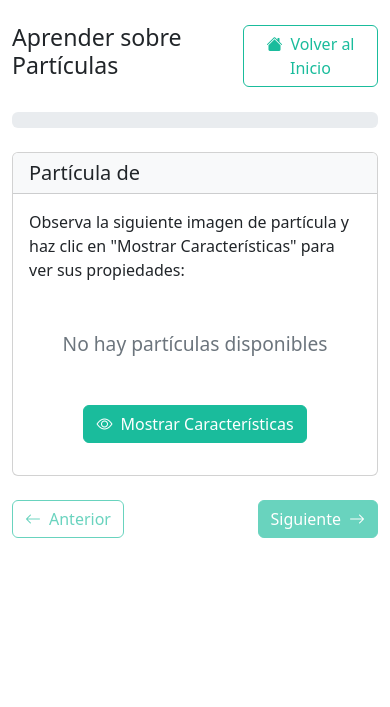
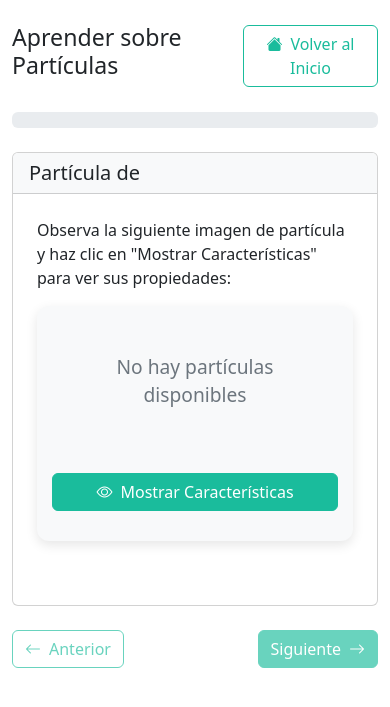
Before and after one commit to FernandoFGF/aprendizaje-particulas, a Python web app: template templates/learn.html in a window 390 px wide. Shown: the top 707 px of the page. Run offline with Jinja, Linux system fonts and the light colour scheme; the template is opened without the code that fills it, so the values that code supplies are empty.

Commit message:
Improved learn page UX with side-by-side image and characteristics layout.

```diff
--- a/templates/learn.html
+++ b/templates/learn.html
@@ -33,13 +33,12 @@
     }
     .image-original-container {
         text-align: center;
-        margin-left: auto;
-        margin-right: auto;
         display: block;
+        height: 100%;
     }
     .image-original-container img {
         margin: 0 auto;
-        max-width: 80%;
+        max-width: 100%;
         height: auto;
         display: block;
     }
@@ -110,24 +123,111 @@
         color: #6c757d;
     }
     .show-characteristics-btn {
-        margin-top: 15px;
         transition: all 0.3s ease;
+        width: 100%;
+        margin-bottom: 15px;
     }
     .characteristics-hidden {
         display: none;
     }
     .characteristics-visible {
         animation: fadeIn 0.5s ease-in;
+        display: block;
     }
     @keyframes fadeIn {
-        from { opacity: 0; transform: translateY(-10px); }
-        to { opacity: 1; transform: translateY(0); }
+        from { opacity: 0; transform: translateX(20px); }
+        to { opacity: 1; transform: translateX(0); }
     }
     #learn-neutrino-energy,
     #learn-deposited-energy {
         color: #2c3e50;
         font-family: monospace;
-        font-size: 1em;
+        font-size: 0.95em;
+    }
+    .content-row {
+        display: flex;
+        align-items: stretch;
+        min-height: 450px;
+        gap: 20px;
+        width: 100%;
+        box-sizing: border-box;
+    }
+    .image-column {
+        flex: 0 0 50%;
+        max-width: 50%;
+        display: flex;
+        flex-direction: column;
+        box-sizing: border-box;
+    }
+    .characteristics-column {
+        flex: 0 0 50%;
+        max-width: 50%;
+        display: flex;
+        flex-direction: column;
+        box-sizing: border-box;
+    }
+    .characteristics-panel {
+        background-color: #f8f9fa;
+        border-radius: 10px;
+        padding: 20px;
+        border: 1px solid #dee2e6;
+        height: 100%;
+        transition: all 0.3s ease;
+        overflow-y: auto;
+        box-sizing: border-box;
+        max-width: 100%;
+    }
+    .characteristics-panel h5 {
+        margin-bottom: 1rem !important;
+        font-weight: 600;
+        color: #2c3e50;
+    }
+    .image-wrapper {
+        flex: 1;
+        display: flex;
+        flex-direction: column;
+        background: #f8f9fa;
+        border-radius: 12px;
+        padding: 15px;
+        box-shadow: 0 4px 12px rgba(0,0,0,0.1);
+    }
+    .characteristics-wrapper {
+        flex: 1;
+        display: flex;
+        flex-direction: column;
+    }
+    .image-controls {
+        margin-top: 15px;
+        text-align: center;
+    }
+    .card-body {
+        padding: 1.5rem;
+        box-sizing: border-box;
+        width: 100%;
+    }
+    .container, .container-fluid, .container-lg, .container-md, .container-sm, .container-xl, .container-xxl {
+        box-sizing: border-box;
+    }
+    .card {
+        box-sizing: border-box;
+        width: 100%;
+    }
+    .card.mb-4 {
+        margin-bottom: 1.5rem !important;
+    }
+    @media (max-width: 992px) {
+        .content-row {
+            flex-direction: column;
+            min-height: auto;
+        }
+        .image-column,
+        .characteristics-column {
+            flex: 0 0 100%;
+            max-width: 100%;
+        }
+        .image-column {
+            margin-bottom: 20px;
+        }
     }
 </style>
 {% endblock %}
@@ -156,8 +256,13 @@
             <div class="card-body">
                 <p class="card-text">Observa la siguiente imagen de partícula y haz clic en "Mostrar Características" para ver sus propiedades:</p>
 
+                <!-- Main content row -->
+                <div class="content-row">
+                    <!-- Image column -->
+                    <div class="image-column">
+                        <div class="image-wrapper">
                             <!-- Image container -->
-                <div class="image-original-container mb-3 text-center" style="position: relative;">
+                            <div class="image-original-container mb-3 text-center" style="position: relative; flex: 1;">
                                 {% if particles and particles|length > 0 %}
                                 {% if SERVE_IMAGES_VIA_FLASK %}
                                 <img src="{{ url_for('serve_external_image', filename=particles[0].image_path) }}"
@@ -182,14 +287,20 @@
                                 <div class="drift-pane-container" style="position: absolute; top: 0; left: 0; width: 100%; height: 100%; pointer-events: none;">
                                     <div class="drift-pane rounded-circle" data-zoom-pane></div>
                                 </div>
+                            </div>
 
                             <!-- Show characteristics button -->
-                    <div class="text-center">
+                            <div class="image-controls">
                                 <button id="show-characteristics-btn" class="btn btn-primary show-characteristics-btn">
                                     <i class="bi bi-eye me-2"></i>Mostrar Características
                                 </button>
                             </div>
+                        </div>
+                    </div>
 
+                    <!-- Characteristics column -->
+                    <div class="characteristics-column">
+                        <div class="characteristics-wrapper">
                             <!-- Characteristics panel -->
                             <div id="characteristics-panel" class="characteristics-panel characteristics-hidden">
                                 <h5 class="mb-3"><i class="bi bi-info-circle me-2"></i>Características de la Partícula</h5>
```
Also changed, not shown: other parts of templates/learn.html (+29 -7 lines). Lines whose indentation alone changed are shown as unchanged.
